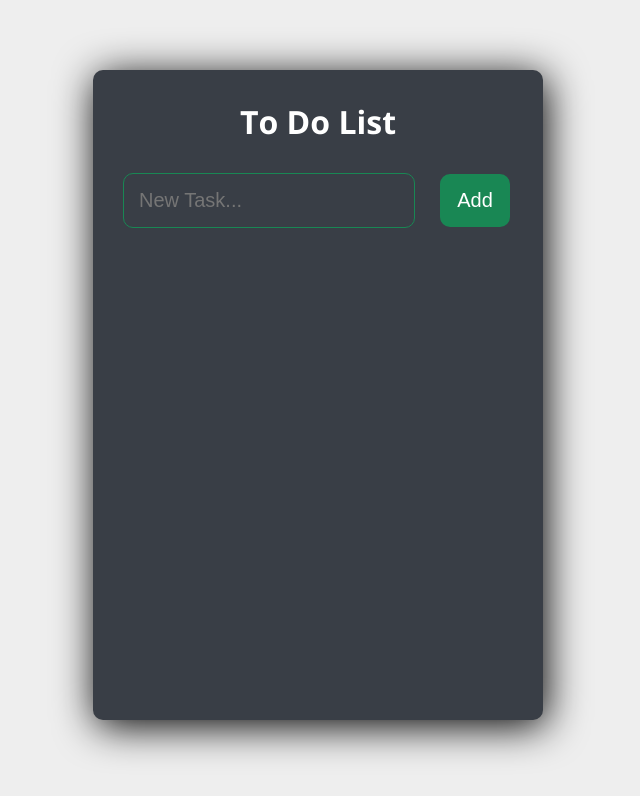
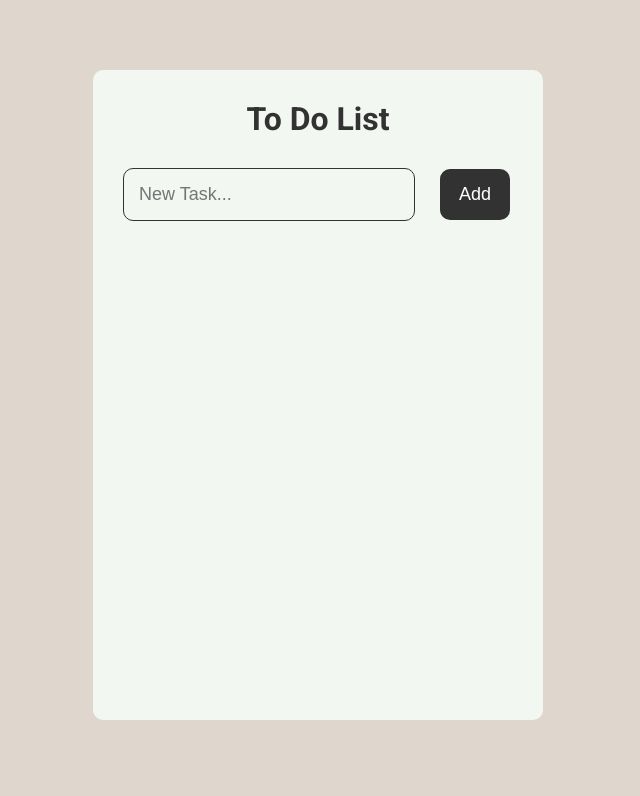
Before and after one commit to brendan-sadlier/todo-list, a React (Create React App) app: page / in a window 1280 px wide. Shown: the top 796 px of the page, without its empty margins (322-962 px from the left). Built offline with nearby package versions, Linux system fonts and the light colour scheme.

Commit message:
CSS Redesign

```diff
--- a/public/index.html
+++ b/public/index.html
@@ -8,13 +8,19 @@
     <meta
       name="To Do List"
       content="React To Do List Application"
-    />
+      />
     <link rel="manifest" href="%PUBLIC_URL%/manifest.json" />
-    <link rel="stylesheet" href="https://stackpath.bootstrapcdn.com/font-awesome/4.7.0/css/font-awesome.min.css" type="text/css">
+    <link rel="stylesheet"
+      href="https://stackpath.bootstrapcdn.com/font-awesome/4.7.0/css/font-awesome.min.css"
+      type="text/css">
+    <link rel="preconnect" href="https://fonts.googleapis.com">
     <link rel="preconnect" href="https://fonts.googleapis.com">
     <link rel="preconnect" href="https://fonts.gstatic.com" crossorigin>
-    <link href="https://fonts.googleapis.com/css2?family=Open+Sans:ital,wght@0,300;0,400;0,500;0,600;0,700;0,800;1,300;1,400;1,500;1,600;1,700;1,800&display=swap" rel="stylesheet">
-    <link rel="stylesheet" href="https://cdn.jsdelivr.net/npm/bootstrap-icons@1.10.4/font/bootstrap-icons.css">
+    <link
+      href="https://fonts.googleapis.com/css2?family=Roboto:ital,wght@0,100;0,300;0,400;0,500;0,700;0,900;1,100;1,300;1,400;1,500;1,700;1,900&display=swap"
+      rel="stylesheet">
+    <link rel="stylesheet"
+      href="https://cdn.jsdelivr.net/npm/bootstrap-icons@1.10.4/font/bootstrap-icons.css">
     <title>To Do List</title>
 
   </head>
--- a/src/App.css
+++ b/src/App.css
@@ -1,5 +1,6 @@
-html, body {
-    font-family: 'Open Sans', sans-serif;
+html,
+body {
+  font-family: "Roboto", sans-serif;
 }
 
 * {
@@ -8,7 +9,7 @@ html, body {
 }
 
 .container {
-    background: #eeeeee;
+  background: #dfd6cd;
   width: 100%;
   min-height: 100vh;
   display: flex;
@@ -17,18 +18,18 @@ html, body {
 }
 
 .app-wrapper {
-    background-color: #393e46;
+  background-color: #f2f7f2;
   min-width: 450px;
   min-height: 650px;
   padding: 30px;
   box-sizing: border-box;
   border-radius: 10px;
-    box-shadow: 3px 6px 40px #000;
   margin-bottom: 10px;
+  box-shadow: 20px, 20px, 20px, 20px, #000;
 }
 
 .header h1 {
-    color: #fff;
+  color: #333232;
   text-align: center;
   margin: 30px, 0;
   margin-bottom: 30px;
@@ -39,55 +40,56 @@ html, body {
   width: 260px;
   padding: 15px;
   margin-right: 25px;
-    font-size: 20px;
-    color: #fff;
-    background-color: #393e46;
-    border: 1px solid #198754;
+  font-size: 18px;
+  color: #333232;
+  background-color: #f2f7f2;
+  border: 1px solid #333232;
   border-radius: 10px;
+  margin-bottom: 20px;
 }
 
 .add-button {
   width: 70px;
   padding: 15px 15px;
-    font-size: 20px;
+  font-size: 18px;
   border-radius: 10px;
   border: 0;
-    background-color: #198754;
+  background-color: #333232;
   cursor: pointer;
   color: #fff;
 }
 
 .list-item {
   display: flex;
-    margin-top: 10px;
-    margin: 20px, 0;
-    border: 1px solid #198754;
   border-radius: 10px;
   padding: 10px;
   max-height: 30px;
-    color: #fff;
+  color: #333232;
 }
 
-.complete-button, .delete-button, .edit-button {
+.complete-button,
+.delete-button,
+.edit-button {
   border: none;
   outline: none;
   cursor: pointer;
   background-color: transparent;
-    font-size: 28px;
-    border-radius: 50%;
+  font-size: 25px;
 }
 
-.complete-button, .delete-button, .edit-button {
-    color: #fff;
-    margin-right: 10px;
+.complete-button,
+.delete-button,
+.edit-button {
+  color: #333232;
+  margin-left: 28px;
 }
 
 .complete-button:hover {
-    color: #60e550;
+  color: #32a287;
 }
 
 .edit-button:hover {
-    color: #0092ca;
+  color: #3066be;
 }
 
 .delete-button:hover {
@@ -97,20 +99,23 @@ html, body {
 .complete {
   text-decoration-line: line-through;
   text-decoration-style: solid;
-    color: #198754;
-    opacity: 0.75;
+  text-decoration-color: #333232;
+  color: #333232;
+  opacity: 0.5;
+  font-style: italic;
+  font-weight: 200;
 }
 
 .list {
   width: 220px;
-    background-color: #393e46;
+  background-color: #f2f7f2;
   border: none;
-    color: white;
+  color: #333232;
   font-size: 20px;
-    padding-left: 10px;
-    margin-right: 15px;
+  font-weight: 700;
 }
 
-input:focus, button:focus {
+input:focus,
+button:focus {
   outline: none;
 }
```
Lines whose indentation alone changed are shown as unchanged.
